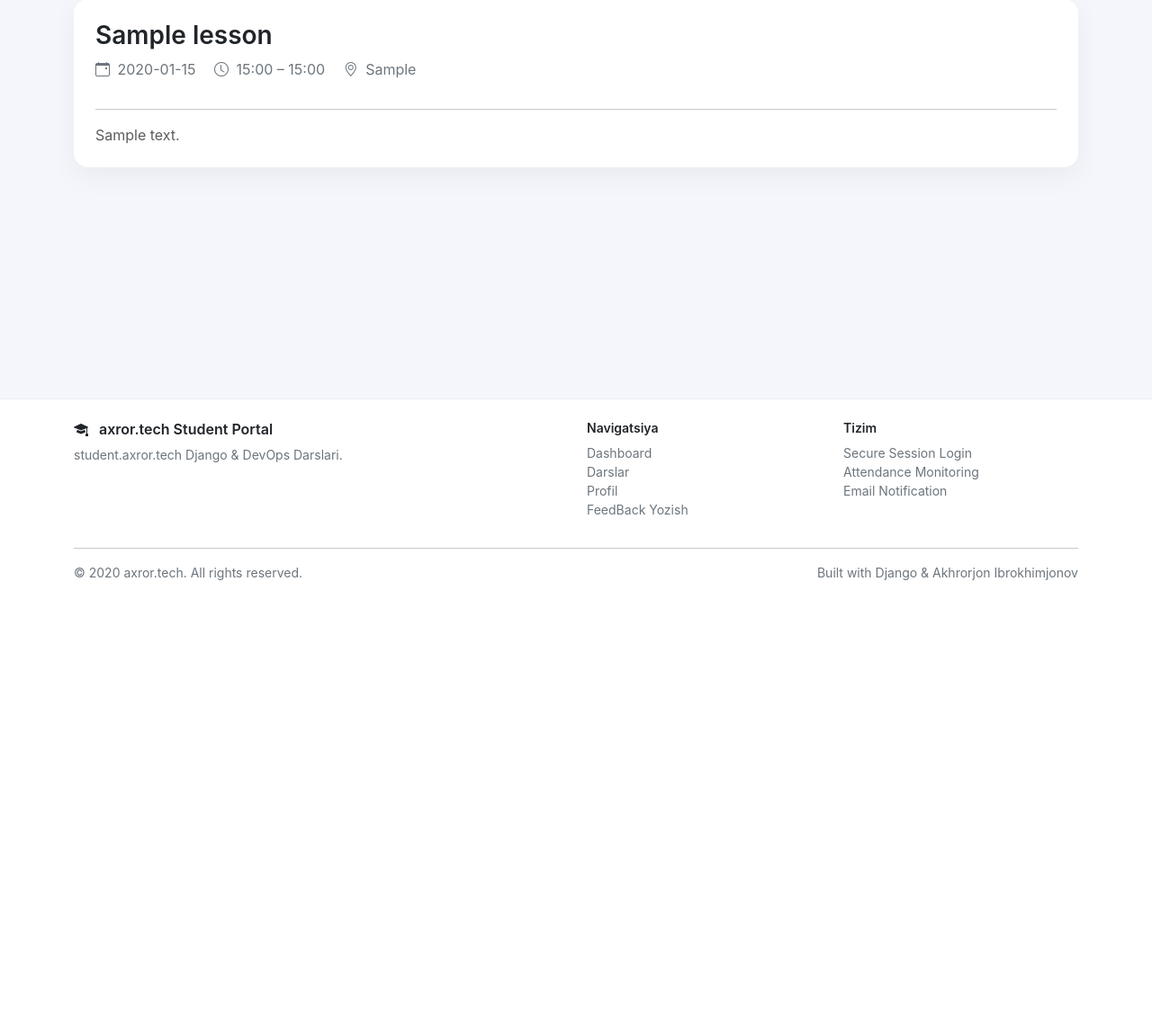
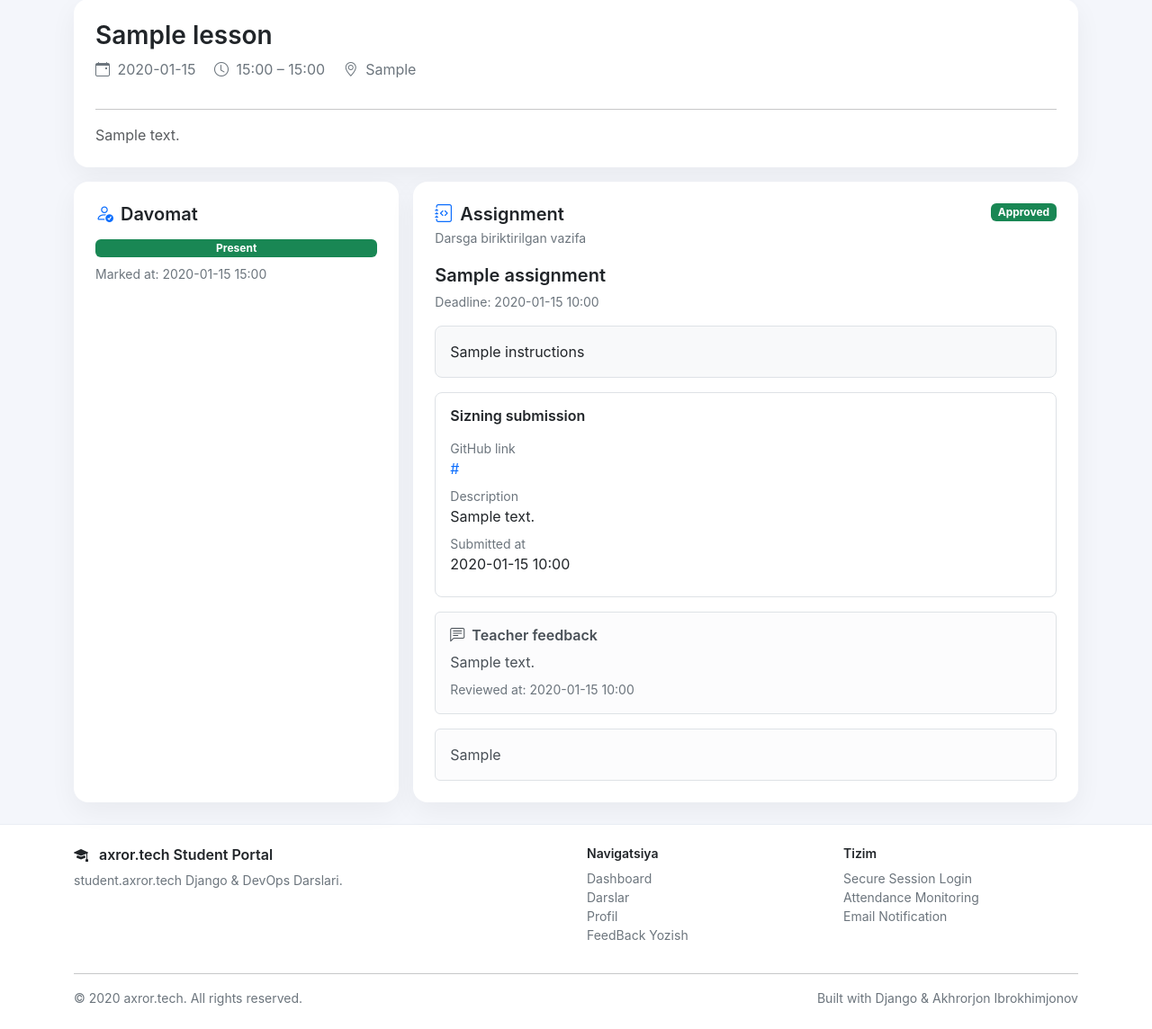
Before and after one commit to axrorback/student-axror, a Django app: template templates/lessons/lesson_detail.html in a window 1280 px wide. Shown: the part 129-1273 px from the top of the page at 90% size. Before the commit the page ends 774 px from the top, so only its background shows below. Run offline with Django 5.2, Linux system fonts and the light colour scheme; tables that the repository leaves empty hold one stand-in row (values such as "Sample post"); the template is opened without the code that fills it: values that come from a table or form of the project are taken from there, most other values are stand-ins (such as "Sample title", 1, 10 or a date in 2020); parts of the project's set-up code (start-up, migrations or seed data) failed here and were passed over; some libraries are stand-ins or nearby versions.

Commit message:
Add attendance and assignment details section to lesson detail template

```diff
--- a/templates/lessons/lesson_detail.html
+++ b/templates/lessons/lesson_detail.html
@@ -9,7 +9,7 @@
   <span class="badge text-bg-secondary">{{ lesson.status }}</span>
 </div>
 
-<div class="card card-soft p-4">
+<div class="card card-soft p-4 mb-3">
   <h3 class="fw-semibold mb-2">{{ lesson.title }}</h3>
 
   <div class="text-soft mb-3">
@@ -30,4 +30,136 @@
     {{ lesson.content|default:"Dars uchun detail yo‘q."|linebreaksbr }}
   </div>
 </div>
+
+<div class="row g-3">
+  <div class="col-12 col-lg-4">
+    <div class="card card-soft p-4 h-100">
+      <h5 class="fw-semibold mb-3">
+        <i class="bi bi-person-check me-2 text-primary"></i>Davomat
+      </h5>
+
+      {% if attendance %}
+        {% if attendance.status == "PRESENT" %}
+          <span class="badge text-bg-success mb-2">Present</span>
+        {% elif attendance.status == "LATE" %}
+          <span class="badge text-bg-warning mb-2">Late</span>
+        {% elif attendance.status == "ABSENT" %}
+          <span class="badge text-bg-danger mb-2">Absent</span>
+        {% elif attendance.status == "EXCUSED" %}
+          <span class="badge text-bg-info mb-2">Excused</span>
+        {% else %}
+          <span class="badge text-bg-secondary mb-2">{{ attendance.status }}</span>
+        {% endif %}
+
+        <div class="text-soft small">
+          Marked at: {{ attendance.marked_at|date:"Y-m-d H:i" }}
+        </div>
+      {% else %}
+        <div class="text-soft">Davomat hali belgilanmagan.</div>
+      {% endif %}
+    </div>
+  </div>
+
+  <div class="col-12 col-lg-8">
+    <div class="card card-soft p-4 h-100">
+      <div class="d-flex justify-content-between align-items-start gap-3 mb-3">
+        <div>
+          <h5 class="fw-semibold mb-1">
+            <i class="bi bi-journal-code me-2 text-primary"></i>Assignment
+          </h5>
+          <div class="text-soft small">Darsga biriktirilgan vazifa</div>
+        </div>
+
+        {% if submission %}
+          {% if submission.status == "APPROVED" %}
+            <span class="badge text-bg-success">Approved</span>
+          {% elif submission.status == "REJECTED" %}
+            <span class="badge text-bg-danger">Rejected</span>
+          {% else %}
+            <span class="badge text-bg-warning">Pending</span>
+          {% endif %}
+        {% endif %}
+      </div>
+
+      {% if assignment %}
+        <div class="mb-3">
+          <div class="fw-semibold fs-5">{{ assignment.title }}</div>
+          <div class="text-soft small mt-1">
+            Deadline: {{ assignment.deadline|date:"Y-m-d H:i" }}
+          </div>
+        </div>
+
+        {% if assignment.instructions %}
+          <div class="border rounded-3 p-3 bg-body-tertiary mb-3">
+            {{ assignment.instructions|linebreaksbr }}
+          </div>
+        {% endif %}
+
+        {% if submission %}
+          <div class="border rounded-3 p-3 mb-3">
+            <h6 class="fw-semibold mb-3">Sizning submission</h6>
+
+            <div class="mb-2">
+              <span class="text-soft small d-block">GitHub link</span>
+              <a href="{{ submission.github_link }}" target="_blank" class="text-decoration-none">
+                {{ submission.github_link }}
+              </a>
+            </div>
+
+            <div class="mb-2">
+              <span class="text-soft small d-block">Description</span>
+              <div>{{ submission.description|default:"Izoh yo‘q."|linebreaksbr }}</div>
+            </div>
+
+            <div class="mb-2">
+              <span class="text-soft small d-block">Submitted at</span>
+              <div>{{ submission.submitted_at|date:"Y-m-d H:i" }}</div>
+            </div>
+          </div>
+
+          {% if submission.review_note %}
+            <div class="alert alert-light border mb-3">
+              <h6 class="fw-semibold mb-2">
+                <i class="bi bi-chat-left-text me-1"></i> Teacher feedback
+              </h6>
+              <div class="mb-2">{{ submission.review_note|linebreaksbr }}</div>
+
+              {% if submission.reviewed_at %}
+                <div class="small text-soft">
+                  Reviewed at: {{ submission.reviewed_at|date:"Y-m-d H:i" }}
+                </div>
+              {% endif %}
+            </div>
+          {% endif %}
+
+          {% if can_submit %}
+            <a href="{% url 'assignment_submit' assignment.id %}" class="btn btn-outline-primary">
+              <i class="bi bi-pencil-square me-1"></i> Submissionni yangilash
+            </a>
+          {% else %}
+            {% if submit_reason %}
+              <div class="alert alert-light border mb-0">
+                {{ submit_reason }}
+              </div>
+            {% endif %}
+          {% endif %}
+
+        {% else %}
+          {% if can_submit %}
+            <a href="{% url 'assignment_submit' assignment.id %}" class="btn btn-brand">
+              <i class="bi bi-upload me-1"></i> Vazifa topshirish
+            </a>
+          {% else %}
+            <div class="alert alert-light border mb-0">
+              {{ submit_reason }}
+            </div>
+          {% endif %}
+        {% endif %}
+
+      {% else %}
+        <div class="text-soft">Bu dars uchun hali assignment biriktirilmagan.</div>
+      {% endif %}
+    </div>
+  </div>
+</div>
 {% endblock %}
```
